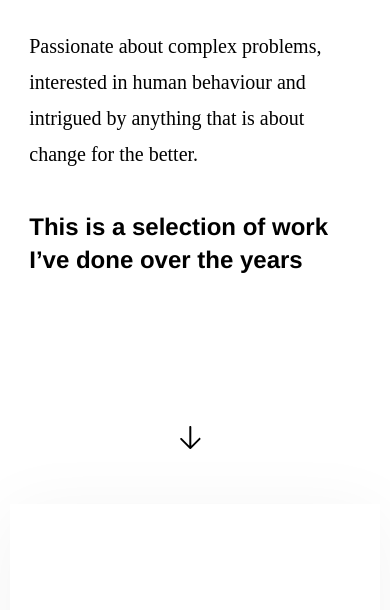
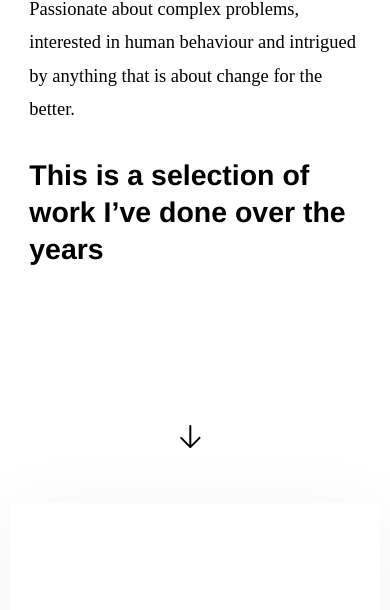
Before and after one commit to teoremo/portfolio2019, a Gatsby site: page / in a window 390 px wide. Shown: the part 227-837 px from the top of the page. Built offline with nearby package versions, Linux system fonts and the light colour scheme; Gatsby itself is replaced by a stand-in of ours.

Commit message:
Adds fluid responsive typography

```diff
--- a/src/components/buttonback.css
+++ b/src/components/buttonback.css
@@ -13,6 +13,7 @@
 .button-back__text {
     margin:0;
     font-weight: bold;
+
 }
 .button-back__arrow_left {
     float:left;
--- a/src/pages/global-styles.css
+++ b/src/pages/global-styles.css
@@ -54,7 +54,7 @@ h2 {
   font-family: "Helvetica CE", Helvetica, sans-serif;
   text-rendering: optimizeLegibility;
   -webkit-font-smoothing: antialiased;
-  font-size: 30px;
+  font-size: 34px;
   line-height: 1;
 }
 
@@ -119,8 +119,6 @@ h4 {
 }
 
 .project__article__p {
-  font-size: 20px;
-  line-height: 1.8;
   max-width: 900px;
 }
 
@@ -135,6 +133,7 @@ h4 {
   max-width: 60vw;
   max-width: 900px;
   margin: 0 auto 60px auto;
+
 }
 
 .image-m {
@@ -171,7 +170,7 @@ h4 {
   left: 50%;
   transform: translate(-50%, -50%);
   grid-template-rows: auto 20fr auto;
-  row-gap: 5%;
+  row-gap: 1.5vh;
 }
 
 .homepage__hero__h1 {
@@ -192,7 +191,7 @@ h4 {
   max-width: 400px;
   line-height: 1.3;
   margin-left: auto;
-  margin-top:0;
+  margin-top: 0;
   text-align: right;
   grid-row: 3/4;
 }
@@ -420,85 +419,67 @@ h4 {
   grid-row: 2 / 4;
 }
 
-@media only screen and (min-width: 501px){
-.show-responsive{
-  display:none;
+@media only screen and (min-width: 501px) {
+  .show-responsive {
+    display: none;
   }
 }
 
 /*responsive*/
 
-@media only screen and (max-width: 500px){
-
+@media only screen and (max-width: 500px) {
   body {
-  font-size: 20px;
     line-height: 1.8;
-
+    font-size: calc(14px + 8 * ((100vw - 250px) / 250));
   }
 
-
   h1 {
-  font-size: 32px;
-  line-height: 1.4;
+    font-size: calc(28px + 8 * ((100vw - 250px) / 250));
+    line-height: 1.2;
   }
 
   h2 {
-
-  font-size: 26px;
-  line-height: 1.4;
-}
-
-  h1 {
-    font-size: 30px;
-    line-height: 1.4;
-  }
-
-  h2 {
-    font-size: 26px;
+    font-size: calc(24px + 8 * ((100vw - 250px) / 250));
     line-height: 1.4;
   }
 
   h3 {
-    font-size: 22px;
+    font-size: calc(20px + 4 * ((100vw - 250px) / 250));
+
     line-height: 1.4;
   }
 
-  .project__article__p {
-    font-size: 20px;
-    line-height: 1.8;
-    max-width: 900px;
-  }
   h4 {
-    font-size: 16px;
+    font-size: calc(14px + 2 * ((100vw - 250px) / 250));
+
     line-height: 1.4;
   }
 
   .homepage__hero__h2 {
-      font-size: 24px;
-      line-height: 1.4;
+
     text-align: left;
-  }
+    margin-left:0;}
 
   .homepage__page {
-
     width: 95%;
   }
   .project__article__page {
-      width: 90vw;}
+    width: 90vw;
+  }
 
-  .project__article__p {
-    font-size: 18px;
-    line-height: 1.8;
-    max-width: 900px;
+  .project__article__wrapper{
+    padding:40px 7.5vw;
+
   }
 
   .gimble__quote {
-    font-size: 24px;
+    font-size: calc(20px + 4 * ((100vw - 250px) / 250));
     line-height: 1.8;
   }
 
   .gimble__quote__div {
     max-width: 80vw;
+    margin: 80px auto;
   }
 
   .hide-responsive {
```
Also changed, not shown: src/components/project__intro.css (+13 -4 lines), src/components/shelter__card.css (+6 -1 lines), 1 other file. Lines whose indentation alone changed are shown as unchanged.
